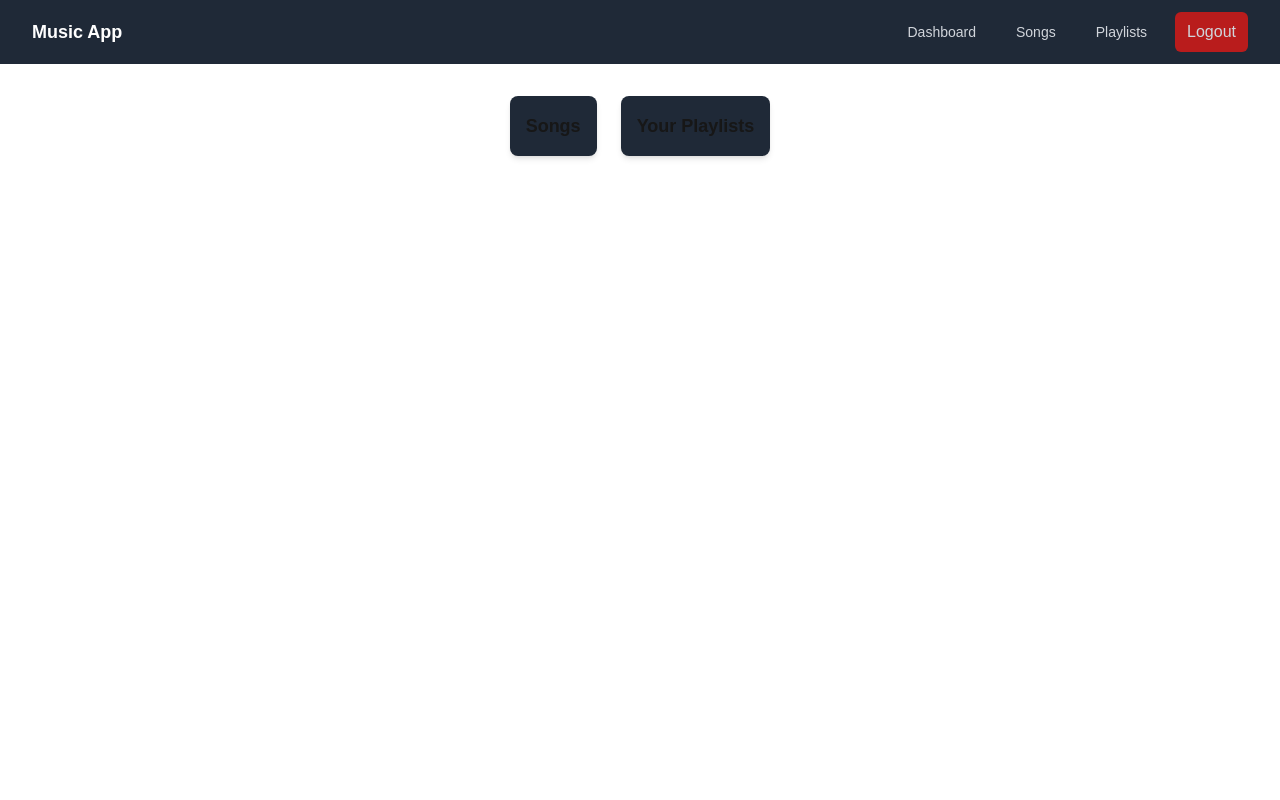
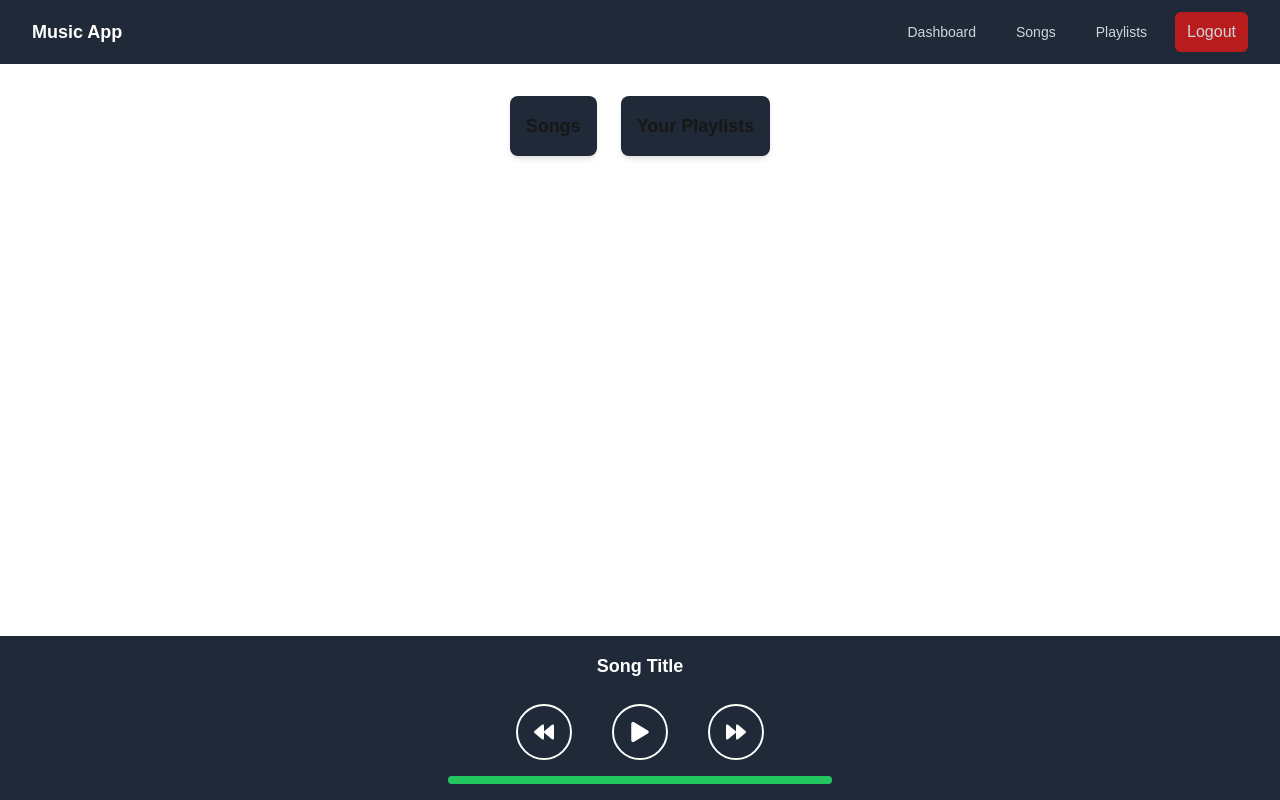
Before and after one commit to francksharif/Nextjs-Music-app, a Next.js app: page / in a window 1280 px wide. Built offline with nearby package versions, Linux system fonts and the light colour scheme.

Commit message:
Music player components

```diff
--- /dev/null
+++ b/app/components/MusicPlayer/Player.jsx
@@ -0,0 +1,29 @@
+import PlayerButton from './PlayerButtons';
+import ProgressBar from './ProgressBar';
+
+ export default function Player(){
+  return (
+    <div className="fixed bottom-0 w-full bg-gray-800 text-white p-4 flex flex-col items-center space-y-4">
+  {/* Song Title */}
+  <div className="text-lg font-semibold mb-2 text-center">
+    Song Title
+  </div>
+
+  <div className="w-full sm:w-auto flex flex-col items-center space-y-4">
+    {/* Controls */}
+    <div className="flex justify-center items-center space-x-10">
+      <PlayerButton iconType="previous" onClick={() => {}} />
+      <PlayerButton iconType="play" onClick={() => {}} />
+      <PlayerButton iconType="next" onClick={() => {}} />
+    </div>
+
+    {/* ProgressBar */}
+    <div className="w-full sm:w-96">
+      <ProgressBar />
+    </div>
+  </div>
+</div>
+
+
+  );
+};
--- /dev/null
+++ b/app/components/MusicPlayer/PlayerButtons.jsx
@@ -0,0 +1,26 @@
+import { FaPlay, FaPause, FaForward, FaBackward } from "react-icons/fa";
+
+export default function PlayerButton ({ iconType, onClick }){
+
+    const getIcon = () => {
+        switch (iconType) {
+          case 'play':
+            return <FaPlay size={20} />;
+          case 'pause':
+            return <FaPause size={20} />;
+          case 'next':
+            return <FaForward size={20} />;
+          case 'previous':
+            return <FaBackward size={20} />;
+          default:
+            return null;
+        }
+      };
+
+      return (
+        <button className="text-white border-2 border-white p-4 rounded-full">
+          {getIcon()}
+        </button>
+      );
+
+};
--- /dev/null
+++ b/app/components/MusicPlayer/ProgressBar.jsx
@@ -0,0 +1,13 @@
+export default function ProgressBar(){
+    const calculateProgress = () => {
+      return (progress / duration) * 100;
+    };
+
+    return (
+      <div className="w-full bg-gray-600 h-2 rounded-full">
+        <div
+          className="bg-green-500 h-2 rounded-full"
+        ></div>
+      </div>
+    );
+  };
--- a/app/page.jsx
+++ b/app/page.jsx
@@ -1,6 +1,7 @@
 'use client';
 import Navbar from "./components/Navbar";
 import Main from "./components/Main";
+import Player from "./components/MusicPlayer/Player";
 
 
 
@@ -9,6 +10,7 @@ export default function Home() {
     <>
       <Navbar />
       <Main />
+      <Player />
     </>
 
   );
```
Also changed, not shown: package.json (+5 -4 lines), 1 other file (tests, documents, lock files or other folders).
